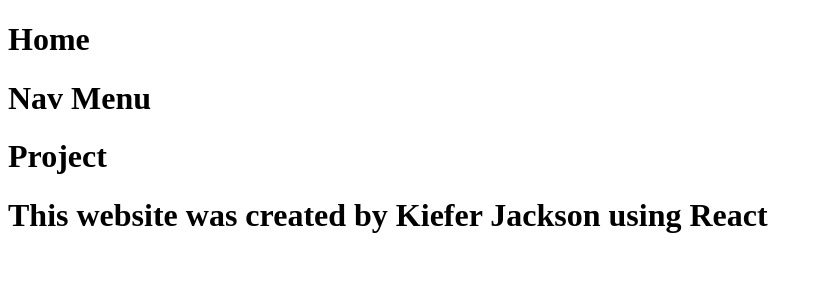
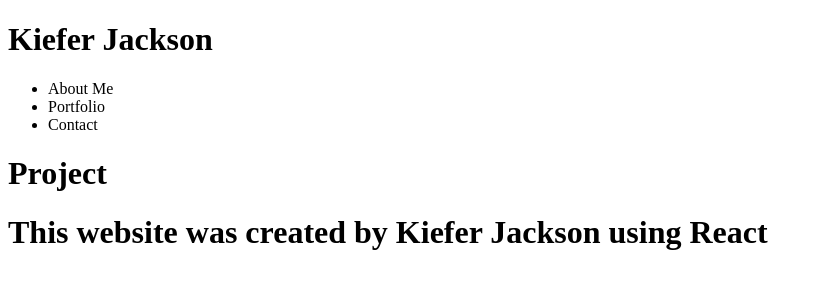
Before and after one commit to kieferjackson/react-portfolio, a React (Create React App) app in the folder portfolio-app/: page / in a window 1280 px wide. Shown: the top 300 px of the page, without its empty margins (0-823 px from the left). Built offline with nearby package versions, Linux system fonts and the light colour scheme.

Commit message:
Updated Header/Navbar

```diff
--- a/portfolio-app/src/components/Header.js
+++ b/portfolio-app/src/components/Header.js
@@ -3,7 +3,7 @@ import React from 'react';
 function Header() {
   return (
     <header>
-      <h1>Home</h1>
+      <h1>Kiefer Jackson</h1>
     </header>
   );
 }
--- a/portfolio-app/src/components/Navigation.js
+++ b/portfolio-app/src/components/Navigation.js
@@ -2,9 +2,13 @@ import React from 'react';
 
 function Navigation() {
   return (
-    <div>
-      <h1>Nav Menu</h1>
-    </div>
+    <nav>
+      <ul>
+        <li>About Me</li>
+        <li>Portfolio</li>
+        <li>Contact</li>
+      </ul>
+    </nav>
   );
 }
 
```
